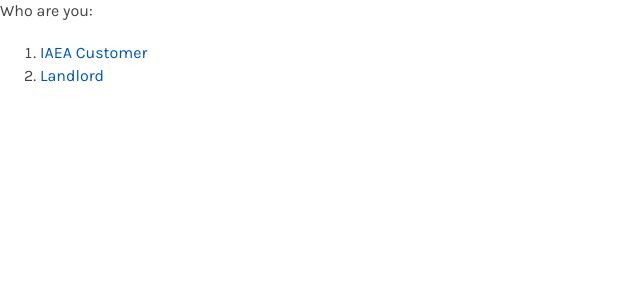
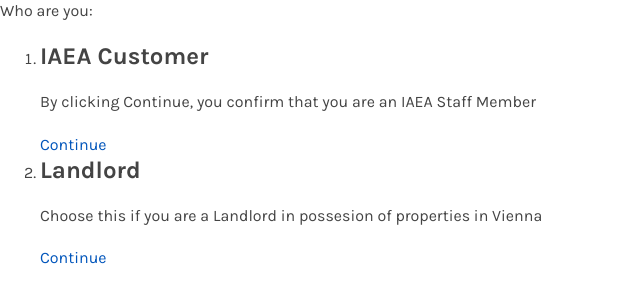
Before and after one commit to eaudeweb/atomic-housing-demo, a Django app: template atomic_housing/templates/register/choose.html in a window 1280 px wide. Shown: the top 303 px of the page, without its empty margins (0-640 px from the left). Run offline with Django 3.2, Linux system fonts and the light colour scheme; the template is opened without the code that fills it, so the values that code supplies are empty; parts of the project's set-up code (start-up, migrations or seed data) failed here and were passed over.

Commit message:
Improve register/choose page.

```diff
--- a/atomic_housing/templates/register/choose.html
+++ b/atomic_housing/templates/register/choose.html
@@ -6,8 +6,22 @@
   <p>Who are you:</p>
 
   <ol>
-    <li><a href="{% url 'register_customer' %}">IAEA Customer</a></li>
-    <li><a href="{% url 'register_landlord_terms' %}">Landlord</a></li>
+    <li>
+      <h2>IAEA Customer</h2>
+
+      <p>By clicking Continue, you confirm that you are an IAEA Staff
+        Member
+      </p>
+      <a href="{% url 'register_customer' %}">Continue</a>
+    </li>
+    <li>
+      <h2>Landlord</h2>
+
+      <p>Choose this if you are a Landlord in possesion of properties in
+        Vienna
+      </p>
+      <a href="{% url 'register_landlord_terms' %}">Continue</a>
+    </li>
   </ol>
 
 {% endblock %}
```
